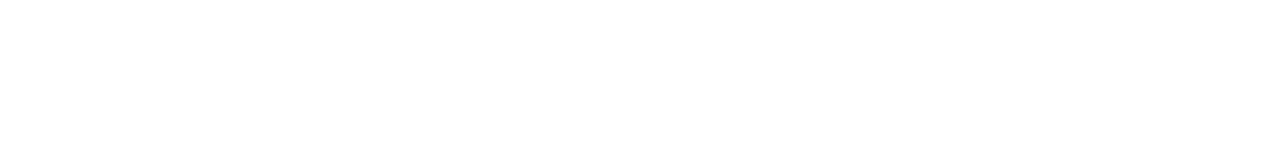
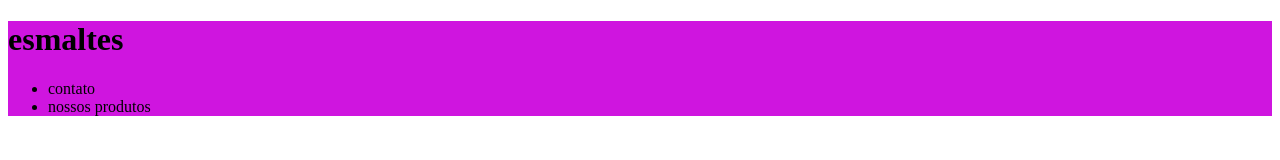
Before and after one commit to yletxz/esmaltes-, a plain HTML site: page index.html in a window 1280 px wide. Drawn offline with Linux system fonts and the light colour scheme.

Commit message:
Add files via upload

```diff
--- a/index.html
+++ b/index.html
@@ -1,16 +1,18 @@
 <!DOCTYPE html>
-<html lang="en">
+<html lang="pt-Brasil">
 <head>
     <meta charset="UTF-8">
     <meta name="viewport" content="width=device-width, initial-scale=1.0">
-    <title>Document</title>
+    <title>Brilho e cores</title>
 <link rel="stylesheet" href="style.css">
 </head>
 <body>
-    <header>
-        <h1></h1>
-
-    </header>
-
+    <header class="a">
+        <h1>esmaltes</h1>
+        <ul>
+            <li>contato</li>
+            <li>nossos produtos</li>
+        </ul>
+     </header>
 </body>
 </html>
--- a/style.css
+++ b/style.css
@@ -0,0 +1,5 @@
+.a{
+
+background-color: #CF15DF;
+
+}
```
